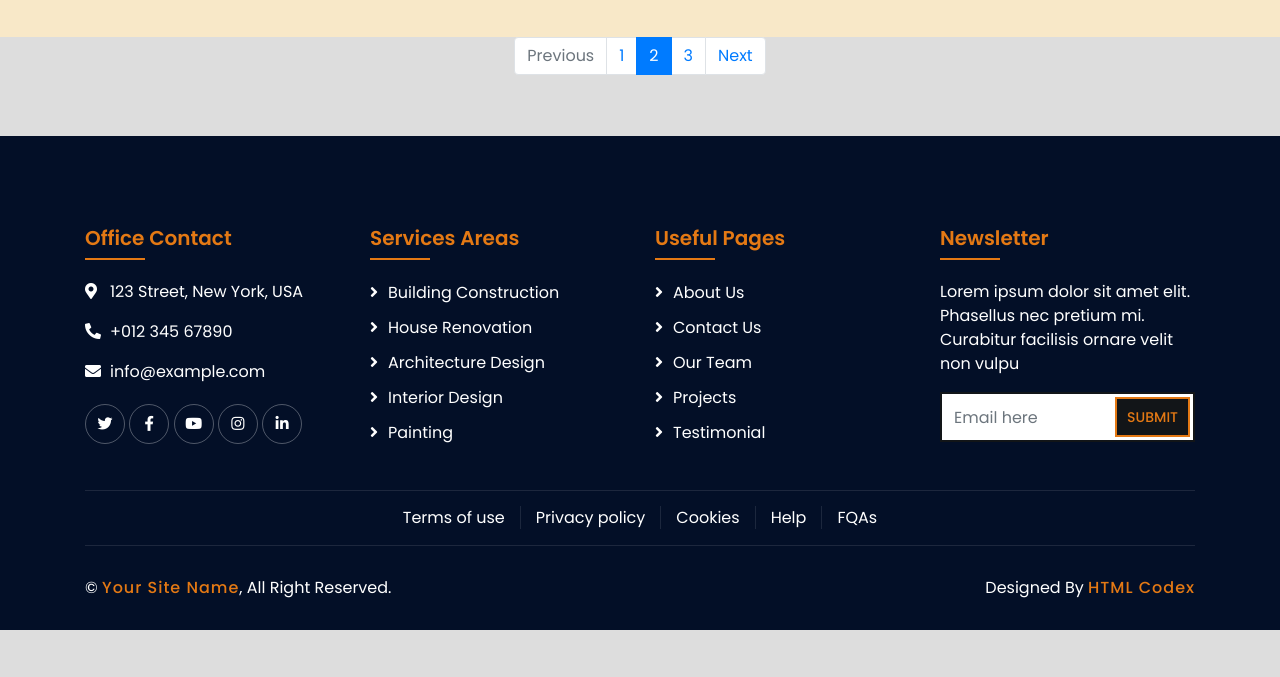
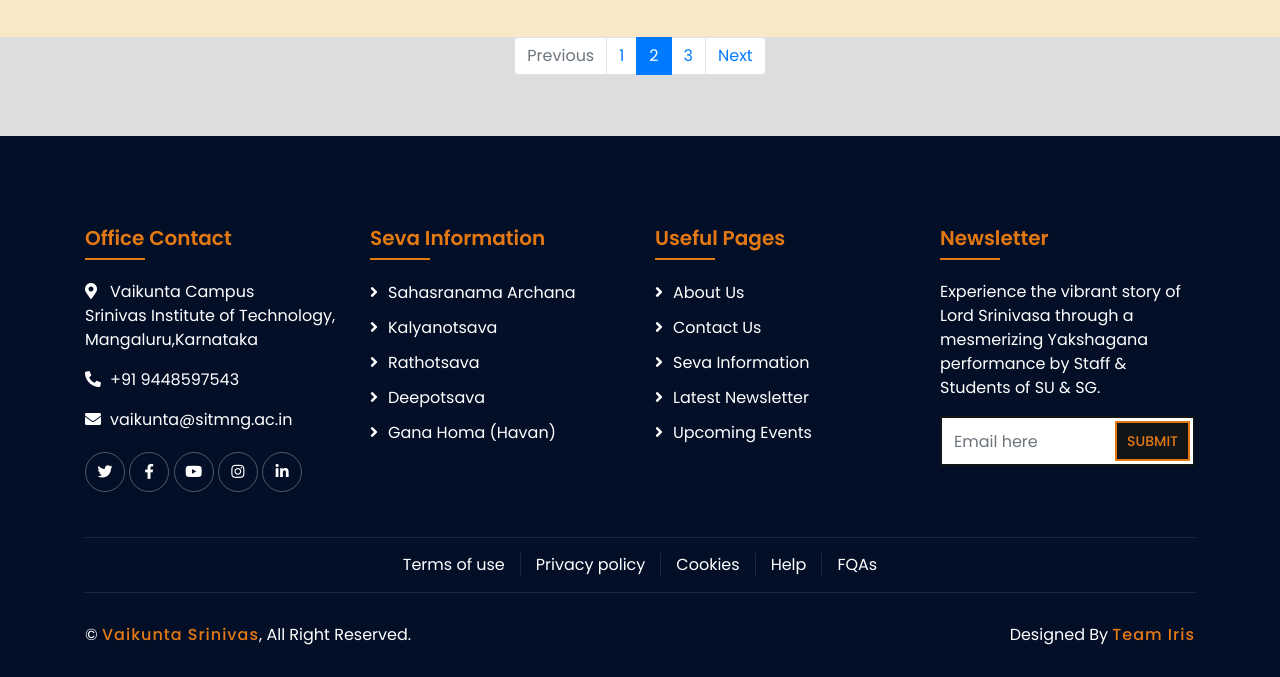
Before and after one commit to rviky2/Final_Temple_1, a plain HTML site: page blog.html in a window 1280 px wide. Shown: the part 5061-5738 px from the top of the page. Before the commit the page ends 5691 px from the top, so only its background shows below. Drawn offline with nearby package versions, Linux system fonts and the light colour scheme.

Commit message:
second commit

```diff
--- a/blog.html
+++ b/blog.html
@@ -335,26 +335,26 @@
                         <div class="col-md-6 col-lg-3">
                             <div class="footer-contact">
                                 <h2>Office Contact</h2>
-                                <p><i class="fa fa-map-marker-alt"></i>123 Street, New York, USA</p>
-                                <p><i class="fa fa-phone-alt"></i>+012 345 67890</p>
-                                <p><i class="fa fa-envelope"></i>info@example.com</p>
+                                <p><i class="fa fa-map-marker-alt"></i>Vaikunta Campus<br>Srinivas Institute of Technology,<br>Mangaluru,Karnataka</p>
+                                <p><i class="fa fa-phone-alt"></i>+91 9448597543</p>
+                                <p><i class="fa fa-envelope"></i>vaikunta@sitmng.ac.in</p>
                                 <div class="footer-social">
                                     <a href=""><i class="fab fa-twitter"></i></a>
-                                    <a href=""><i class="fab fa-facebook-f"></i></a>
-                                    <a href=""><i class="fab fa-youtube"></i></a>
-                                    <a href=""><i class="fab fa-instagram"></i></a>
-                                    <a href=""><i class="fab fa-linkedin-in"></i></a>
+                                    <a href="https://www.facebook.com/sit.samagra.gnana"><i class="fab fa-facebook-f"></i></a>
+                                    <a href="https://www.youtube.com/@sitmangalore"><i class="fab fa-youtube"></i></a>
+                                    <a href="https://www.instagram.com/sitmng/"><i class="fab fa-instagram"></i></a>
+                                    <a href="https://www.linkedin.com/school/15124170/admin/dashboard/"><i class="fab fa-linkedin-in"></i></a>
                                 </div>
                             </div>
                         </div>
                         <div class="col-md-6 col-lg-3">
                             <div class="footer-link">
-                                <h2>Services Areas</h2>
-                                <a href="">Building Construction</a>
-                                <a href="">House Renovation</a>
-                                <a href="">Architecture Design</a>
-                                <a href="">Interior Design</a>
-                                <a href="">Painting</a>
+                                <h2>Seva Information</h2>
+                                <a href="">Sahasranama Archana </a>
+                                <a href="">Kalyanotsava</a>
+                                <a href="">Rathotsava</a>
+                                <a href="">Deepotsava</a>
+                                <a href="">Gana Homa (Havan)</a>
                             </div>
                         </div>
                         <div class="col-md-6 col-lg-3">
@@ -362,16 +362,16 @@
                                 <h2>Useful Pages</h2>
                                 <a href="">About Us</a>
                                 <a href="">Contact Us</a>
-                                <a href="">Our Team</a>
-                                <a href="">Projects</a>
-                                <a href="">Testimonial</a>
+                                <a href="">Seva Information</a>
+                                <a href="">Latest Newsletter</a>
+                                <a href="">Upcoming Events</a>
                             </div>
                         </div>
                         <div class="col-md-6 col-lg-3">
                             <div class="newsletter">
                                 <h2>Newsletter</h2>
                                 <p>
-                                    Lorem ipsum dolor sit amet elit. Phasellus nec pretium mi. Curabitur facilisis ornare velit non vulpu
+                                    Experience the vibrant story of Lord Srinivasa through a mesmerizing Yakshagana performance by Staff & Students of SU & SG.
                                 </p>
                                 <div class="form">
                                     <input class="form-control" placeholder="Email here">
@@ -393,10 +393,10 @@
                 <div class="container copyright">
                     <div class="row">
                         <div class="col-md-6">
-                            <p>&copy; <a href="#">Your Site Name</a>, All Right Reserved.</p>
+                            <p>&copy; <a href="#">Vaikunta Srinivas</a>, All Right Reserved.</p>
                         </div>
                         <div class="col-md-6">
-                            <p>Designed By <a href="https://htmlcodex.com">HTML Codex</a></p>
+                            <p>Designed By <a href="https://htmlcodex.com">Team Iris</a></p>
                         </div>
                     </div>
                 </div>
```
